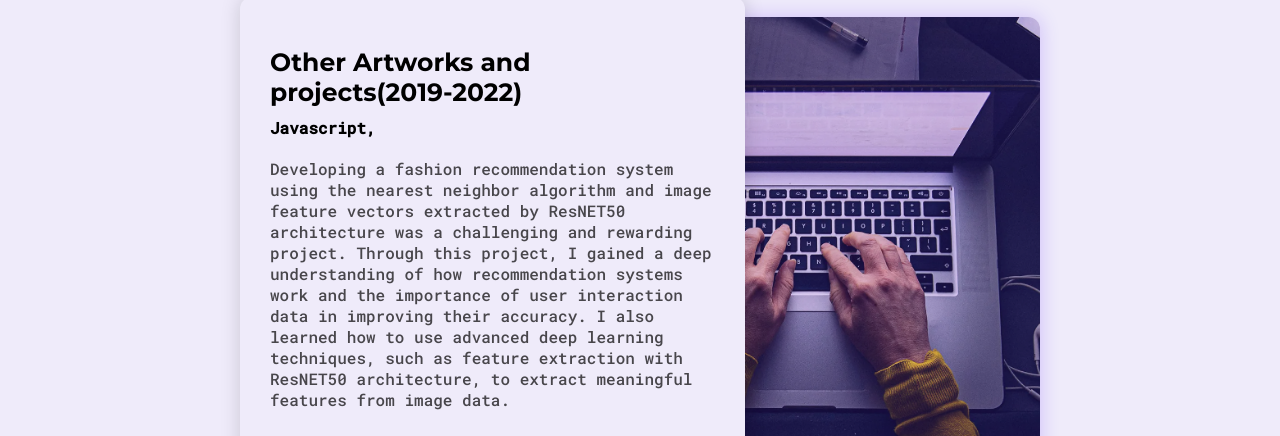
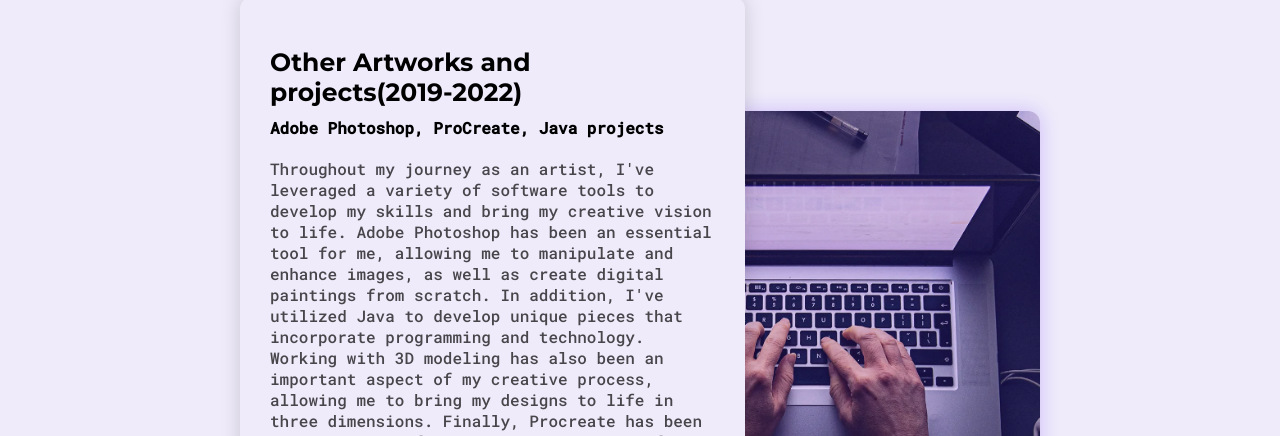
Before and after one commit to zhvner/personal-website, a plain HTML site: page index.html in a window 1280 px wide. Shown: the part 7270-7706 px from the top of the page. Drawn offline with Linux system fonts and the light colour scheme.

Commit message:
added a paragraph to introduce my other project

```diff
--- a/index.html
+++ b/index.html
@@ -343,12 +343,10 @@
           <div class="right">
             <h2 class="project-title">Other Artworks and projects(2019-2022)
             </h2>
-            <h3 class="project-sub-title"> Javascript,
+            <h3 class="project-sub-title"> Adobe Photoshop, ProCreate, Java projects
             </h3>
             <p class="project-desc">
-              Developing a fashion recommendation system using the nearest neighbor algorithm and image feature vectors extracted by ResNET50 architecture was a challenging and rewarding project.
-              Through this project, I gained a deep understanding of how recommendation systems work and the importance of user interaction data in improving their accuracy.
-              I also learned how to use advanced deep learning techniques, such as feature extraction with ResNET50 architecture, to extract meaningful features from image data.
+              Throughout my journey as an artist, I've leveraged a variety of software tools to develop my skills and bring my creative vision to life. Adobe Photoshop has been an essential tool for me, allowing me to manipulate and enhance images, as well as create digital paintings from scratch. In addition, I've utilized Java to develop unique pieces that incorporate programming and technology. Working with 3D modeling has also been an important aspect of my creative process, allowing me to bring my designs to life in three dimensions. Finally, Procreate has been a game-changer for me, providing a powerful digital painting app with a range of features and tools that have allowed me to create some of my most dynamic and eye-catching pieces. By combining these tools and techniques, I've been able to develop a diverse and impressive portfolio that showcases my technical skills and artistic creativity.
             <div class="buttons">
               <a href="https://docs.google.com/presentation/d/11gGkrPQc5XZHGnzsg-aChcgccHjOJhjIXlZhgU03rp4/edit?usp=sharing" class="primary-btn">Know More</a>
               <a href="https://docs.google.com/presentation/d/11gGkrPQc5XZHGnzsg-aChcgccHjOJhjIXlZhgU03rp4/edit?usp=sharing" class="primary-btn outline external-link"> <span>Preview</span>
```
